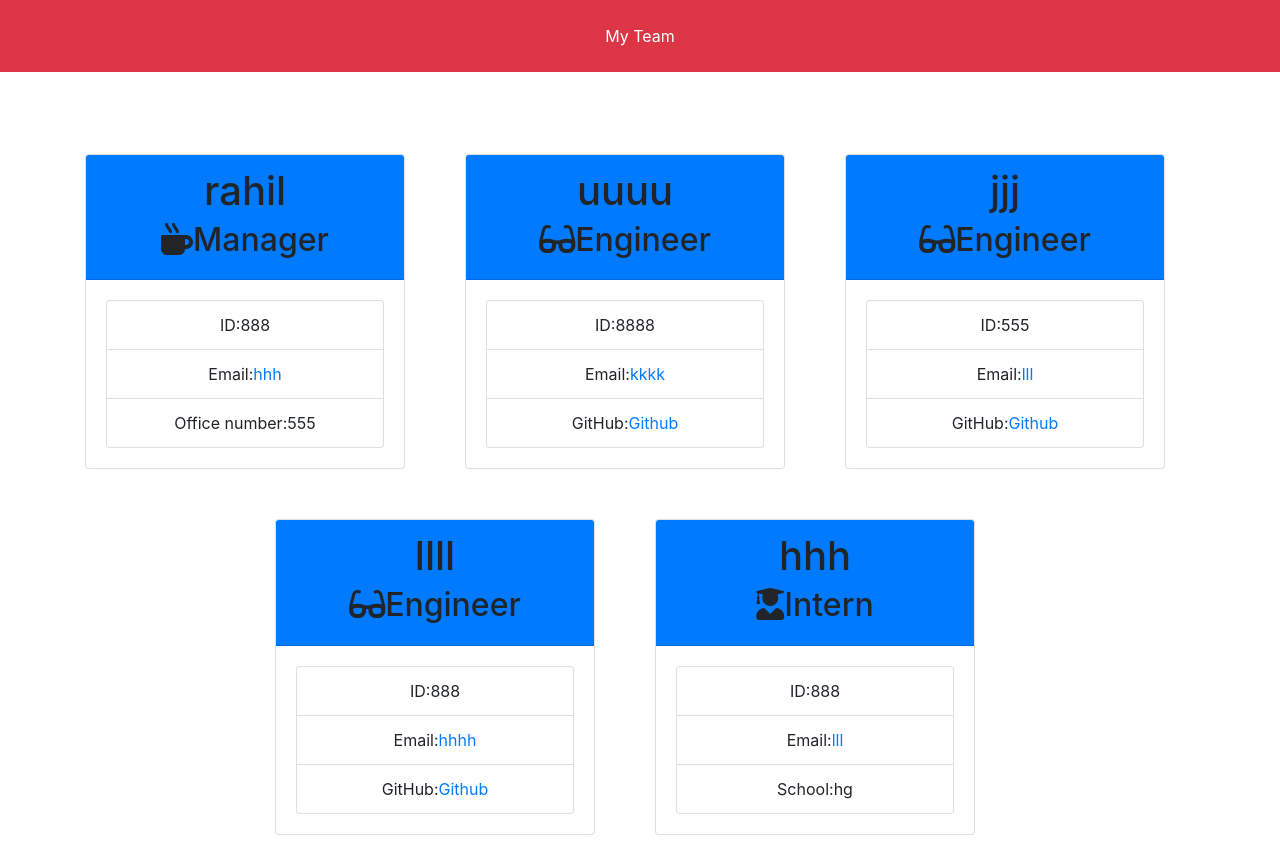
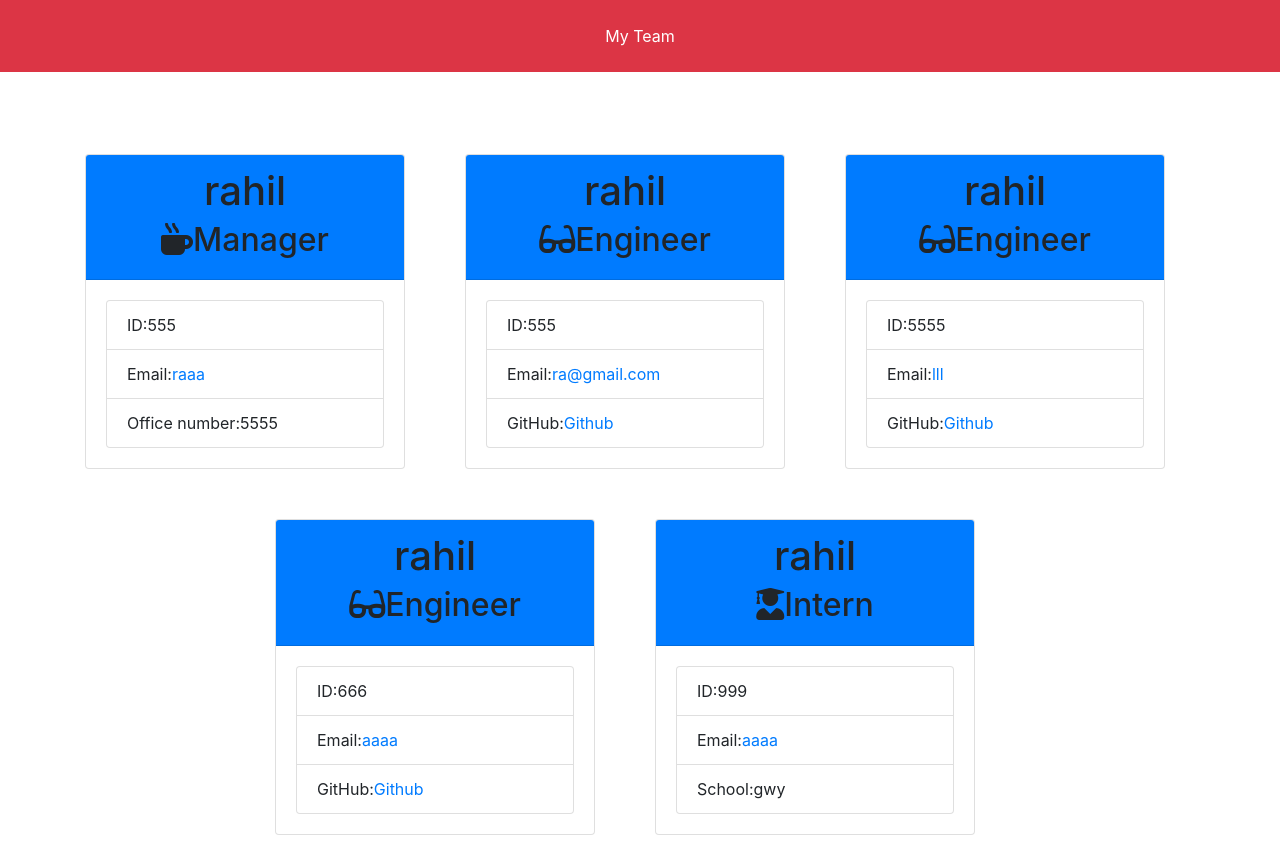
Before and after one commit to rahilrahimi/team-profile-generator, a website: page index.html in a window 1280 px wide. Drawn offline with nearby package versions, Linux system fonts and the light colour scheme.

Commit message:
initial change

```diff
--- a/index.html
+++ b/index.html
@@ -25,10 +25,10 @@
   <h2 class = "card-subtitle"><i class="fas fa-mug-hot"></i>Manager<h2>
   </div>
   <div class="card-body">
-    <ul class="list-group">
-      <li class="list-group-item">ID:888</li>
-      <li class="list-group-item">Email:<a href="mailto:hhh">hhh</a></li>
-      <li class="list-group-item">Office number:555</li>
+    <ul class="list-group text-left">
+      <li class="list-group-item">ID:555</li>
+      <li class="list-group-item">Email:<a href="mailto:raaa">raaa</a></li>
+      <li class="list-group-item">Office number:5555</li>
     </ul>
     </div>
   </div>
@@ -37,14 +37,14 @@
   <div class="col-sm-4" style="margin-top: 50px;">
 <div class ="card" style="width: 20rem;">
 <div class="card-header bg-primary">
-<h1 class="card-title bg-primary">uuuu</h1>
+<h1 class="card-title bg-primary">rahil</h1>
 <h2 class = "card-subtitle"><i class="fas fa-glasses"></i>Engineer<h2>
 </div>
 <div class ="card-body">
-  <ul class="list-group">
-    <li class="list-group-item">ID:8888</li>
-    <li class="list-group-item">Email:<a href="mailto:kkkk">kkkk</a></li>
-    <li class="list-group-item">GitHub:<a target="_blank" href="https://github.com/kkkk">Github</a></li>
+  <ul class="list-group text-left">
+    <li class="list-group-item">ID:555</li>
+    <li class="list-group-item">Email:<a href="mailto:ra@gmail.com">ra@gmail.com</a></li>
+    <li class="list-group-item">GitHub:<a target="_blank" href="https://github.com/rahilrahimi">Github</a></li>
   </ul>
   </div>
   </div>
@@ -53,14 +53,14 @@
   <div class="col-sm-4" style="margin-top: 50px;">
 <div class ="card" style="width: 20rem;">
 <div class="card-header bg-primary">
-<h1 class="card-title bg-primary">jjj</h1>
+<h1 class="card-title bg-primary">rahil</h1>
 <h2 class = "card-subtitle"><i class="fas fa-glasses"></i>Engineer<h2>
 </div>
 <div class ="card-body">
-  <ul class="list-group">
-    <li class="list-group-item">ID:555</li>
+  <ul class="list-group text-left">
+    <li class="list-group-item">ID:5555</li>
     <li class="list-group-item">Email:<a href="mailto:lll">lll</a></li>
-    <li class="list-group-item">GitHub:<a target="_blank" href="https://github.com/lll">Github</a></li>
+    <li class="list-group-item">GitHub:<a target="_blank" href="https://github.com/yyyy">Github</a></li>
   </ul>
   </div>
   </div>
@@ -69,13 +69,13 @@
   <div class="col-sm-4" style="margin-top: 50px;">
 <div class ="card" style="width: 20rem;">
 <div class="card-header bg-primary">
-<h1 class="card-title bg-primary">llll</h1>
+<h1 class="card-title bg-primary">rahil</h1>
 <h2 class = "card-subtitle"><i class="fas fa-glasses"></i>Engineer<h2>
 </div>
 <div class ="card-body">
-  <ul class="list-group">
-    <li class="list-group-item">ID:888</li>
-    <li class="list-group-item">Email:<a href="mailto:hhhh">hhhh</a></li>
+  <ul class="list-group text-left">
+    <li class="list-group-item">ID:666</li>
+    <li class="list-group-item">Email:<a href="mailto:aaaa">aaaa</a></li>
     <li class="list-group-item">GitHub:<a target="_blank" href="https://github.com/gggg">Github</a></li>
   </ul>
   </div>
@@ -85,15 +85,15 @@
 <div class="col-sm-4" style="margin-top: 50px;">
 <div class ="card" style="width: 20rem;">
 <div class="card-header bg-primary">
-<h1 class="card-title bg-primary">hhh</h1>
+<h1 class="card-title bg-primary">rahil</h1>
 <h2 class = "card-subtitle"><i class="fas fa-user-graduate"></i>Intern<h2>
 </div>
 <div class ="card-body">
 
-<ul class="list-group">
-<li class="list-group-item">ID:888</li>
-<li class="list-group-item">Email:<a href="mailto:lll">lll</a></li>
-<li class="list-group-item">School:hg</li>
+<ul class="list-group text-left">
+<li class="list-group-item">ID:999</li>
+<li class="list-group-item">Email:<a href="mailto:aaaa">aaaa</a></li>
+<li class="list-group-item">School:gwy</li>
 </ul>
   </div>
 </div>
--- a/src/page-template.js
+++ b/src/page-template.js
@@ -8,7 +8,7 @@ const managerTemplate = (employees) => `
   <h2 class = "card-subtitle"><i class="fas fa-mug-hot"></i>${employees.getRole()}<h2>
   </div>
   <div class="card-body">
-    <ul class="list-group">
+    <ul class="list-group text-left">
       <li class="list-group-item">ID:${employees.id}</li>
       <li class="list-group-item">Email:<a href="mailto:${employees.email}">${employees.email}</a></li>
       <li class="list-group-item">Office number:${employees.officeNumber}</li>
@@ -28,7 +28,7 @@ const engineerTemplate = (employees) => {
 <h2 class = "card-subtitle"><i class="fas fa-glasses"></i>${employees.getRole()}<h2>
 </div>
 <div class ="card-body">
-  <ul class="list-group">
+  <ul class="list-group text-left">
     <li class="list-group-item">ID:${employees.id}</li>
     <li class="list-group-item">Email:<a href="mailto:${employees.email}">${employees.email}</a></li>
     <li class="list-group-item">GitHub:<a target="_blank" href="https://github.com/${employees.github}">Github</a></li>
@@ -48,7 +48,7 @@ const internTemplate = (employees) => `
 </div>
 <div class ="card-body">
 
-<ul class="list-group">
+<ul class="list-group text-left">
 <li class="list-group-item">ID:${employees.id}</li>
 <li class="list-group-item">Email:<a href="mailto:${employees.email}">${employees.email}</a></li>
 <li class="list-group-item">School:${employees.school}</li>
```
